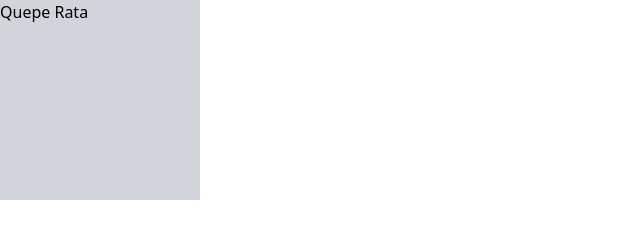
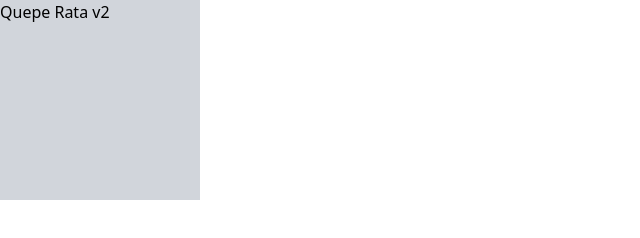
Before and after one commit to JosephVTX/html-demo, a plain HTML site: page index.html in a window 1280 px wide. Shown: the full height of the page, 0-640 px from the left. Drawn offline with nearby package versions, Linux system fonts and the light colour scheme.

Commit message:
Quepe rata v2

```diff
--- a/index.html
+++ b/index.html
@@ -14,7 +14,7 @@
 
     <div class="h-[200px] w-[200px] bg-gray-300">
 
-        <p>Quepe Rata</p>
+        <p>Quepe Rata v2</p>
     </div>
 
 </body>
```
